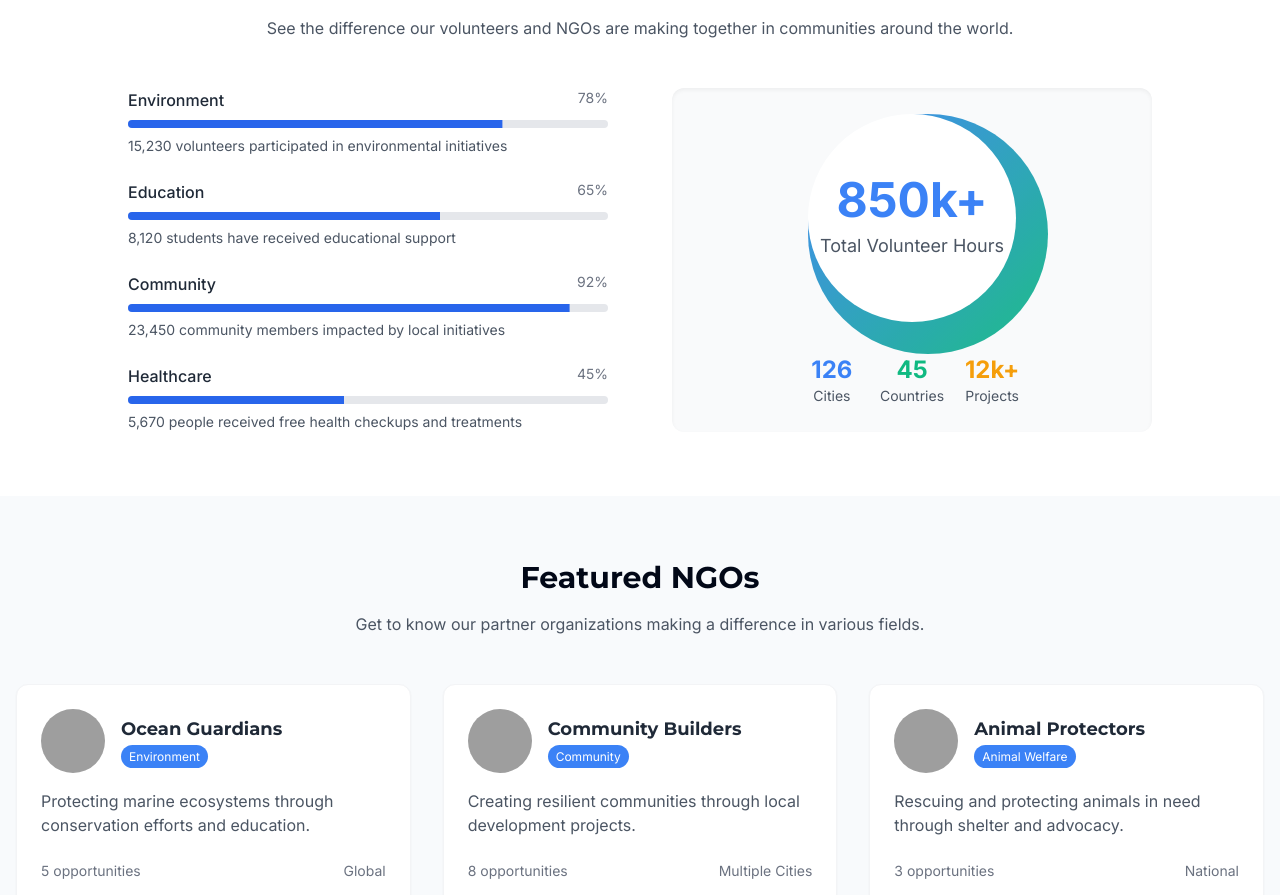
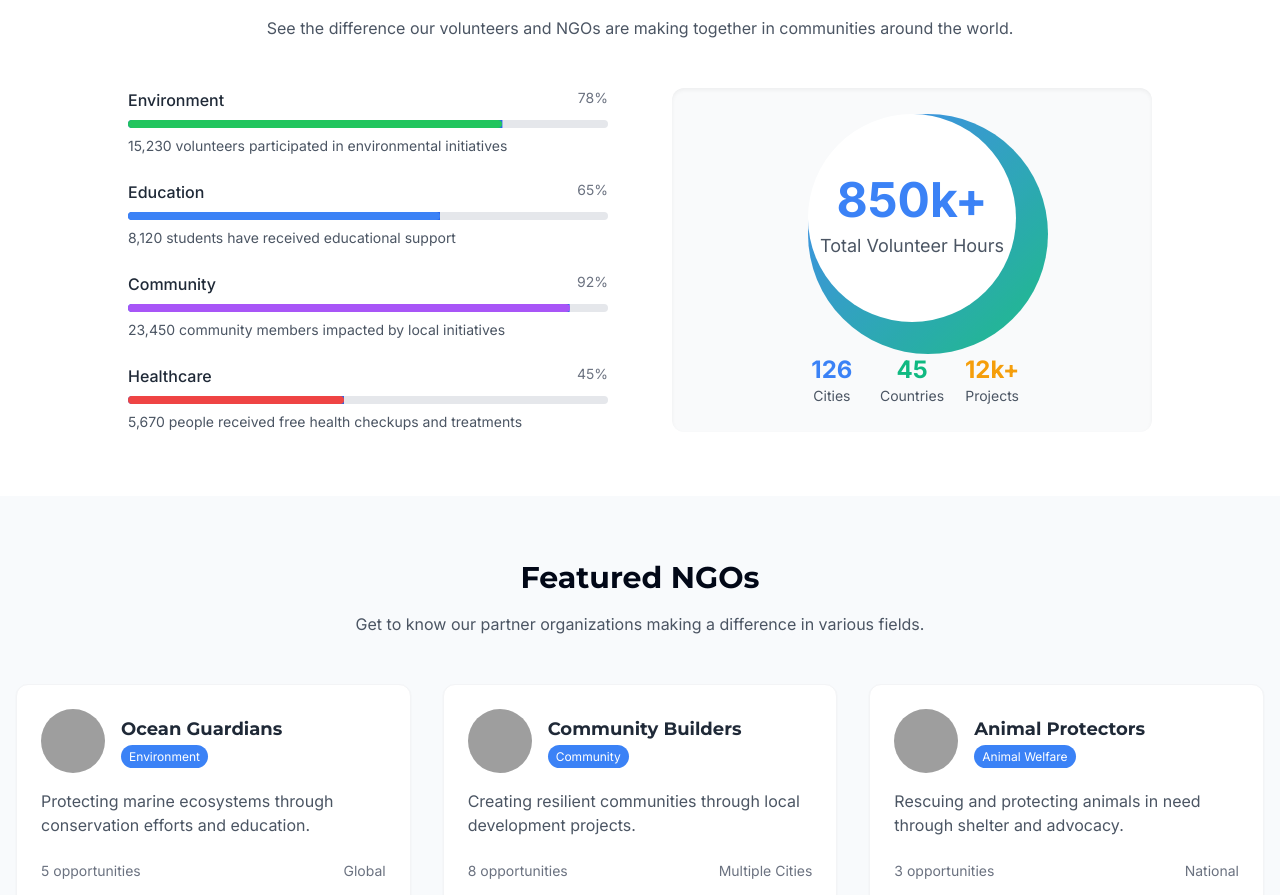
Before and after one commit to Pankaj-369/connect-kindred-spirits-platform, a React (Vite) app: page / in a window 1280 px wide. Shown: the part 2664-3559 px from the top of the page. Built offline with nearby package versions, Linux system fonts and the light colour scheme; grey boxes are pictures that could not be loaded.

Commit message:
Fix: ImpactSection progress bar props
Fixes the type errors related to the Progress component's props in the ImpactSection.

```diff
--- a/src/components/ImpactSection.tsx
+++ b/src/components/ImpactSection.tsx
@@ -1,4 +1,5 @@
 
+import { cn } from '@/lib/utils';
 import { Progress } from './ui/progress';
 
 const ImpactSection = () => {
@@ -17,7 +18,10 @@ const ImpactSection = () => {
                 <span className="font-medium text-connect-dark">Environment</span>
                 <span className="text-sm text-gray-500">78%</span>
               </div>
-              <Progress value={78} className="h-2 bg-gray-200" indicatorClassName="bg-green-500" />
+              <div className="relative">
+                <Progress value={78} className="h-2 bg-gray-200" />
+                <div className="absolute inset-0 bg-green-500 rounded-full" style={{ width: '78%', height: '100%' }}></div>
+              </div>
               <p className="text-sm text-gray-600">15,230 volunteers participated in environmental initiatives</p>
             </div>
 
@@ -26,7 +30,10 @@ const ImpactSection = () => {
                 <span className="font-medium text-connect-dark">Education</span>
                 <span className="text-sm text-gray-500">65%</span>
               </div>
-              <Progress value={65} className="h-2 bg-gray-200" indicatorClassName="bg-blue-500" />
+              <div className="relative">
+                <Progress value={65} className="h-2 bg-gray-200" />
+                <div className="absolute inset-0 bg-blue-500 rounded-full" style={{ width: '65%', height: '100%' }}></div>
+              </div>
               <p className="text-sm text-gray-600">8,120 students have received educational support</p>
             </div>
 
@@ -35,7 +42,10 @@ const ImpactSection = () => {
                 <span className="font-medium text-connect-dark">Community</span>
                 <span className="text-sm text-gray-500">92%</span>
               </div>
-              <Progress value={92} className="h-2 bg-gray-200" indicatorClassName="bg-purple-500" />
+              <div className="relative">
+                <Progress value={92} className="h-2 bg-gray-200" />
+                <div className="absolute inset-0 bg-purple-500 rounded-full" style={{ width: '92%', height: '100%' }}></div>
+              </div>
               <p className="text-sm text-gray-600">23,450 community members impacted by local initiatives</p>
             </div>
 
@@ -44,7 +54,10 @@ const ImpactSection = () => {
                 <span className="font-medium text-connect-dark">Healthcare</span>
                 <span className="text-sm text-gray-500">45%</span>
               </div>
-              <Progress value={45} className="h-2 bg-gray-200" indicatorClassName="bg-red-500" />
+              <div className="relative">
+                <Progress value={45} className="h-2 bg-gray-200" />
+                <div className="absolute inset-0 bg-red-500 rounded-full" style={{ width: '45%', height: '100%' }}></div>
+              </div>
               <p className="text-sm text-gray-600">5,670 people received free health checkups and treatments</p>
             </div>
           </div>
```
